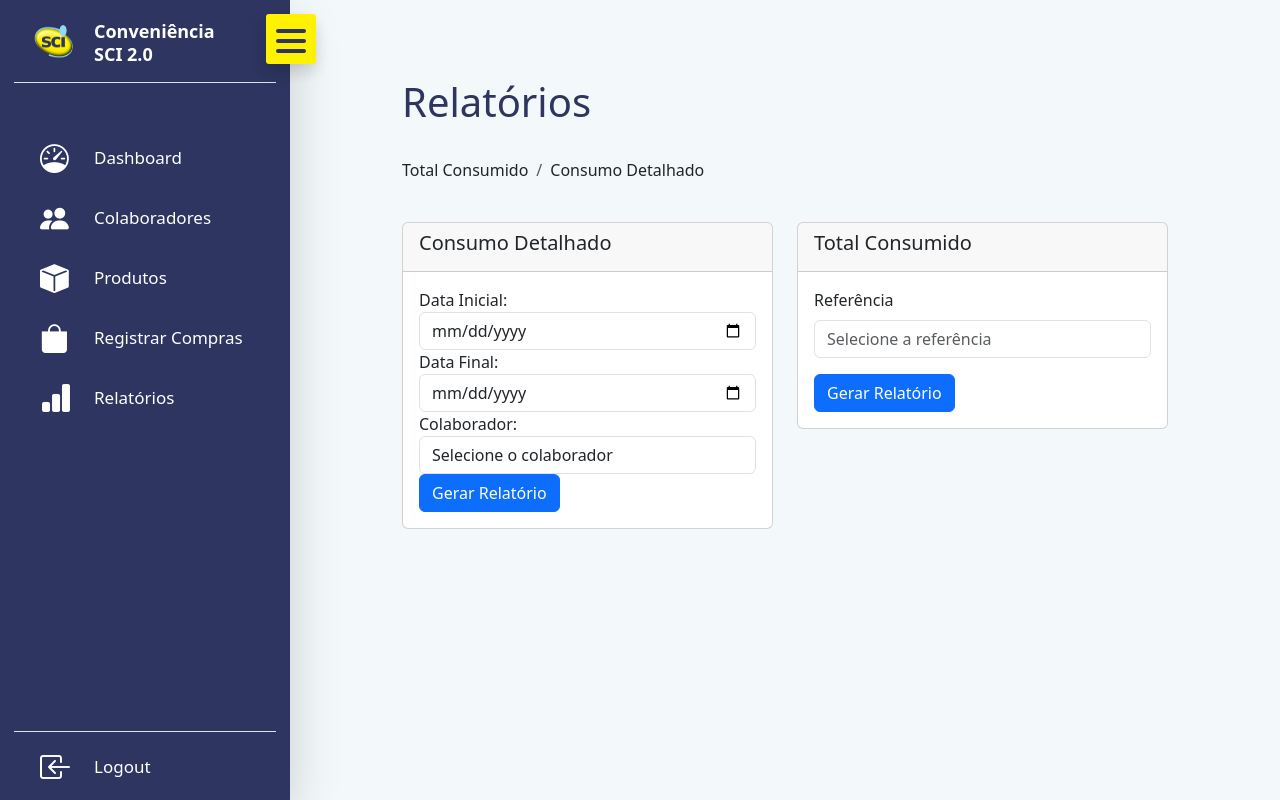
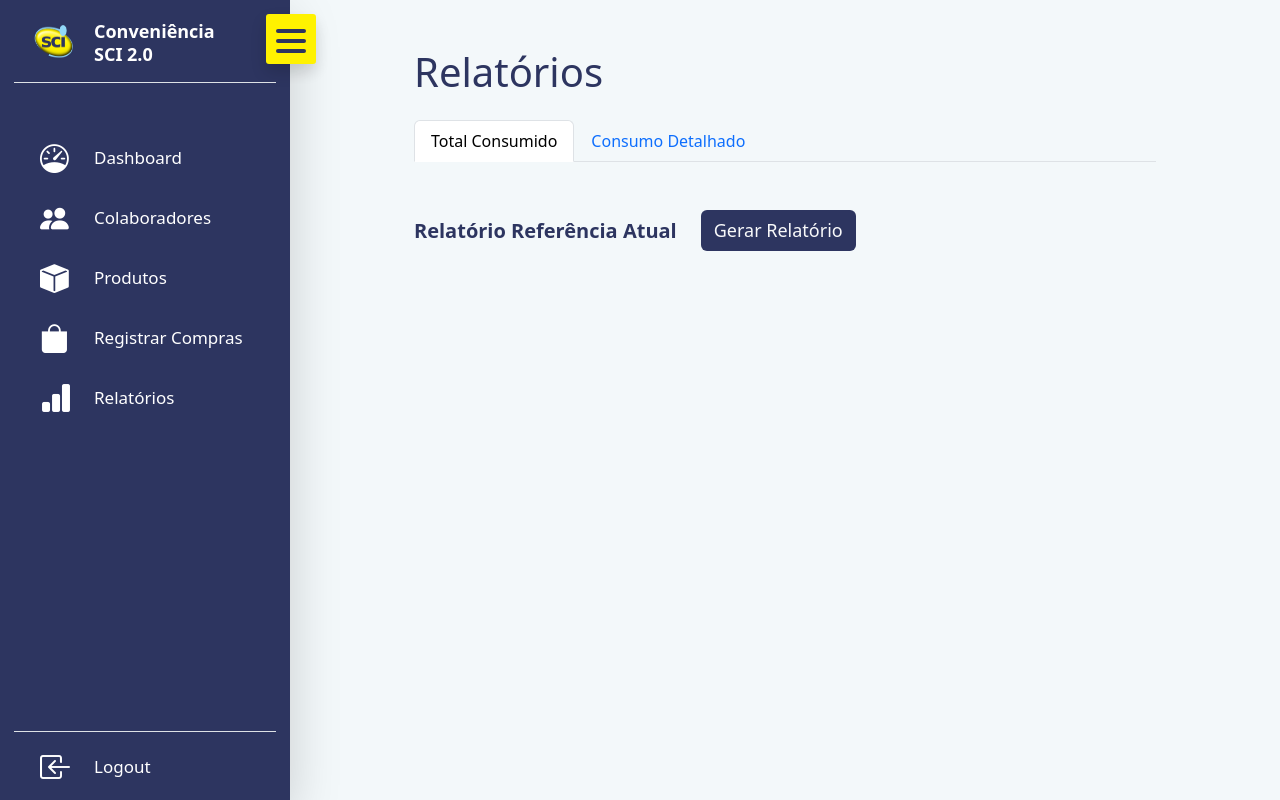
Before and after one commit to LionIbiapinaCavalcante/Conveniencia_SCI_2.0_old, a Django app: page /relatorios/ in a window 1280 px wide. Run offline with Django 4.2, Linux system fonts and the light colour scheme.

Commit message:
data 04/07/2023

```diff
--- /dev/null
+++ b/anotações.txt
@@ -0,0 +1,4 @@
+testeacademia@sci.com.br
+senha =
+porta =
+segurança =
--- a/colaboradores/urls.py
+++ b/colaboradores/urls.py
@@ -5,5 +5,4 @@ urlpatterns = [
     path('colaboradores/', views.Colaboradores, name='Colaboradores'),
     path('colaboradores/cadastro/', views.CadastroColaborador, name='CadastroColaborador'),
     path('colaboradores/<int:colaborador_id>/editar/', views.EditarColaborador, name='EditarColaborador'),
-    # path('colaboradores/<int:colaborador_id>/update/', views.UpdateColaborador, name='UpdateColaborador'),
 ]
--- a/registro_de_compras/models.py
+++ b/registro_de_compras/models.py
@@ -6,6 +6,7 @@ class RegistroCompra(models.Model):
     produto = models.ManyToManyField(Produto, through='ItemCompra')
     colaborador = models.ForeignKey(Colaborador, on_delete=models.CASCADE)
     data_compra = models.DateField()
+    total_compra = models.DecimalField(max_digits=5, decimal_places=2, default=0.0)
 
     def __str__(self) -> str:
         return f"Compra de {self.colaborador.nome} em {self.data_compra}"
--- a/registro_de_compras/urls.py
+++ b/registro_de_compras/urls.py
@@ -1,11 +1,10 @@
 from django.urls import path
 from . import views
-from .views import AddProdutoCarrinho, LimparCarrinho, ExcluirProdutoCarrinho, TotalCarrinho, FinalizarCompra, GastoAtual
+from .views import CarrinhoCompras, LimparCarrinho, ExcluirProdutoCarrinho, TotalCarrinho, FinalizarCompra, GastoAtual
 
 
 urlpatterns = [
-    path('registro_de_compras/', views.CarrinhoCompras, name='CarrinhoCompras'),
-    path('registro_de_compras/add_produto_carrinho/', AddProdutoCarrinho.as_view(), name='AddProdutoCarrinho'),
+    path('registro_de_compras/carrinho_de_compras', CarrinhoCompras.as_view(), name='CarrinhoCompras'),
     path('registro_de_compras/total_carrinho/', TotalCarrinho.as_view(), name='TotalCarrinho'),
     path('registro_de_compras/<int:produto_id>/excluir_produto_carrinho', ExcluirProdutoCarrinho.as_view(), name='ExcluirProdutoCarrinho'),
     path('registro_de_compras/limpar_carrinho/', LimparCarrinho.as_view(), name='LimparCarrinho'),
--- a/templates/base.html
+++ b/templates/base.html
@@ -8,9 +8,10 @@
     <meta name="viewport" content="width=device-width, initial-scale=1.0">
     <title>{% block 'title' %} {% endblock %}</title>
     <link rel="stylesheet" href="https://cdn.jsdelivr.net/npm/bootstrap-icons@1.10.5/font/bootstrap-icons.css">
+    <link href="https://cdn.jsdelivr.net/npm/bootstrap@5.3.0/dist/css/bootstrap.min.css" rel="stylesheet" integrity="sha384-9ndCyUaIbzAi2FUVXJi0CjmCapSmO7SnpJef0486qhLnuZ2cdeRhO02iuK6FUUVM" crossorigin="anonymous">
+    <script src="https://code.jquery.com/jquery-3.6.0.min.js"></script>
+    <script src="https://cdn.jsdelivr.net/npm/chart.js"></script>
     <link rel="stylesheet" href="{% static 'base/base.css' %}">
-    <link href="https://cdn.jsdelivr.net/npm/bootstrap@5.3.0/dist/css/bootstrap.min.css" rel="stylesheet" integrity="sha384-9ndCyUaIbzAi2FUVXJi0CjmCapSmO7SnpJef0486qhLnuZ2cdeRhO02iuK6FUUVM" crossorigin="anonymous">
-    <script src="https://cdn.jsdelivr.net/npm/chart.js"></script>
     {% block 'head' %} {% endblock %}
 </head>
 
--- a/templates/relatorios/relatorios.html
+++ b/templates/relatorios/relatorios.html
@@ -5,8 +5,75 @@
 {% endblock %}
 
 {% block 'content' %}
+    <div class="container">
+        <nav>
+            <div class="mb-4" style="color: #2D3560;">
+                <h1>Relatórios</h1>
+            </div>
 
-    <div class="d-flex flex-column justify-content-center mx-auto" style="margin-top: 30px; max-width: 65vw;">
+            <div class="nav nav-tabs" id="nav-tab" role="tablist">
+                <button class="nav-link active" id="nav-total-tab" data-bs-toggle="tab" data-bs-target="#nav-total" type="button" role="tab" aria-controls="nav-total" aria-selected="true">Total Consumido</button>
+                <button class="nav-link" id="nav-detalhado-tab" data-bs-toggle="tab" data-bs-target="#nav-detalhado" type="button" role="tab" aria-controls="nav-detalhado" aria-selected="false">Consumo Detalhado</button>
+            </div>
+        </nav>
+
+        <div class="tab-content mt-5" id="nav-tabContent">
+            <div class="tab-pane fade show active" id="nav-total" role="tabpanel" aria-labelledby="nav-total-tab" tabindex="0">
+                <div class="row justify-content-start w-100">
+                    <div class="col-auto">
+                        <label for="referencia" class="form-label fw-semibold" style="color: #2D3560; font-size: 20px; padding-top: 6px;">
+                            Relatório Referência Atual
+                        </label>
+                    </div>
+
+                    <div class="col-auto">
+                        <form action="">
+                            <button type="submit" class="btn text-light" style="font-size: 18px;background-color: #2D3560;">Gerar Relatório</button>
+                        </form>
+                    </div>
+                </div>
+            </div>
+
+            <div class="tab-pane fade" id="nav-detalhado" role="tabpanel" aria-labelledby="nav-detalhado-tab" tabindex="0">
+                <form>
+                    <div class="row justify-content-between">
+                        <div class="col-auto fw-semibold" style="color: #2D3560; font-size: 20px; padding-top: 6px;">
+                            <label for="dataInicial">Data Inicial:</label>
+                        </div>
+
+                        <div class="col">
+                            <input type="date" class="form-control" id="dataInicial" style="height: 43px;">
+                        </div>
+
+                        <div class="col-auto fw-semibold" style="color: #2D3560; font-size: 20px; padding-top: 6px;">
+                            <label for="dataFinal">Data Final:</label>
+                        </div>
+
+                        <div class="col">
+                            <input type="date" class="form-control" id="dataFinal" style="height: 43px;">
+                        </div>
+
+                        <div class="col-auto fw-semibold" style="color: #2D3560; font-size: 20px; padding-top: 6px;">
+                            <label for="colaborador">Colaborador:</label>
+                        </div>
+
+                        <div class="col">
+                            <select class="form-control" id="colaborador" style="height: 43px;">
+                                <option value="">Selecione o colaborador</option>
+
+                            </select>
+                        </div>
+
+                        <div class="col-auto">
+                            <button type="submit" class="btn text-light" style="font-size: 18px;background-color: #2D3560;">Gerar Relatório</button>
+                        </div>
+                    </div>
+                </form>
+            </div>
+        </div>
+
+
+        <!-- <div class="row  justify-content-center">
             <div class="mb-4" style="color: #2D3560;">
                 <h1>Relatórios</h1>
             </div>
@@ -15,65 +82,67 @@
                 <nav aria-label="breadcrumb">
                     <ol class="breadcrumb">
                         <li class="breadcrumb-item">
-                        <a type="button" role="button">Total Consumido</a>
+                            <a id="mostrar_relatorio_total" href="#" type="button" role="button">Total Consumido</a>
                         </li>
                         <li class="breadcrumb-item">
-                        <a type="button" role="button">Consumo Detalhado</a>
+                            <a id="mostrar_relatorio_detalhado" href="#" type="button" role="button">Consumo Detalhado</a>
                         </li>
                     </ol>
                 </nav>
             </div>
 
-        <div class="row">
-            <div class="col-md-6">
-                <div class="card mt-4">
-                    <div class="card-header">
-                        <h5 class="card-title">Consumo Detalhado</h5>
-                    </div>
-                    <div class="card-body">
-                        <form>
-                            <div class="form-group">
-                                <label for="dataInicial">Data Inicial:</label>
-                                <input type="date" class="form-control" id="dataInicial">
+            <div id="total_consumido" class="row justify-content-center mb-5">
+                <div class="row justify-content-start w-100">
+                    <div class="col-auto ps-0">
+                        <label for="referencia" class="form-label fw-semibold" style="color: #2D3560; font-size: 20px; padding-top: 6px;">
+                            Relatório Referência Atual
+                        </label>
                     </div>
 
-                            <div class="form-group">
-                                <label for="dataFinal">Data Final:</label>
-                                <input type="date" class="form-control" id="dataFinal">
+                    <div class="col-auto">
+                        <form action="">
+                            <button type="submit" class="btn text-light" style="font-size: 18px;background-color: #2D3560;">Gerar Relatório</button>
+                        </form>
+                    </div>
+                </div>
             </div>
 
-                            <div class="form-group">
+            <div id="consumido_detalhado" class="row justify-content-center mb-5 div2" style="display: none;">
+                <form>
+                    <div class="row justify-content-between">
+                        <div class="col-auto fw-semibold" style="color: #2D3560; font-size: 20px; padding-top: 6px;">
+                            <label for="dataInicial">Data Inicial:</label>
+                        </div>
+
+                        <div class="col">
+                            <input type="date" class="form-control" id="dataInicial" style="height: 43px;">
+                        </div>
+
+                        <div class="col-auto fw-semibold" style="color: #2D3560; font-size: 20px; padding-top: 6px;">
+                            <label for="dataFinal">Data Final:</label>
+                        </div>
+
+                        <div class="col">
+                            <input type="date" class="form-control" id="dataFinal" style="height: 43px;">
+                        </div>
+
+                        <div class="col-auto fw-semibold" style="color: #2D3560; font-size: 20px; padding-top: 6px;">
                             <label for="colaborador">Colaborador:</label>
-                                <select class="form-control" id="colaborador">
+                        </div>
+
+                        <div class="col">
+                            <select class="form-control" id="colaborador" style="height: 43px;">
                                 <option value="">Selecione o colaborador</option>
 
                             </select>
                         </div>
 
-                            <div class="form-group">
-                                <button type="submit" class="btn btn-primary">Gerar Relatório</button>
+                        <div class="col-auto">
+                            <button type="submit" class="btn text-light" style="font-size: 18px;background-color: #2D3560;">Gerar Relatório</button>
+                        </div>
                     </div>
                 </form>
             </div>
-                </div>
-            </div>
-
-            <div class="col-md-6">
-                <div class="card mt-4">
-                    <div class="card-header">
-                        <h5 class="card-title">Total Consumido</h5>
-                    </div>
-                    <div class="card-body">
-                        <form>
-                            <div class="mb-3">
-                                <label for="referencia" class="form-label">Referência</label>
-                                <input type="text" class="form-control" id="referencia" placeholder="Selecione a referência">
-                            </div>
-                            <button type="submit" class="btn btn-primary">Gerar Relatório</button>
-                        </form>
-                    </div>
-                </div>
-            </div>
-        </div>
+        </div> -->
     </div>
 {% endblock %}
```
Also changed, not shown: colaboradores/views.py (+2 -12 lines), registro_de_compras/views.py (+36 -36 lines), templates/registro_de_compras/carrinho_de_compras.html (+10 -8 lines), usuarios/views.py (+3 -14 lines), db.sqlite3, registro_de_compras/migrations/0006_registrocompra_total_compra.py (added). Lines whose indentation alone changed are shown as unchanged.
